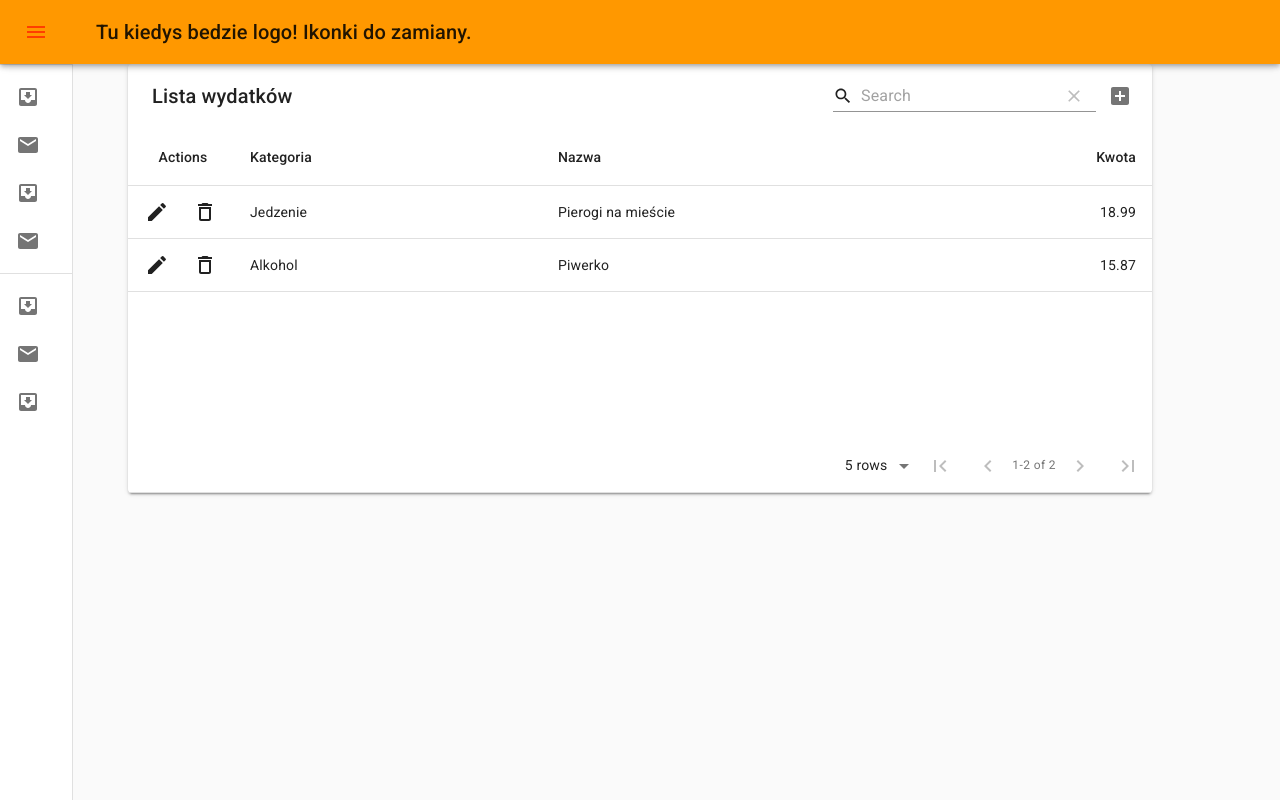
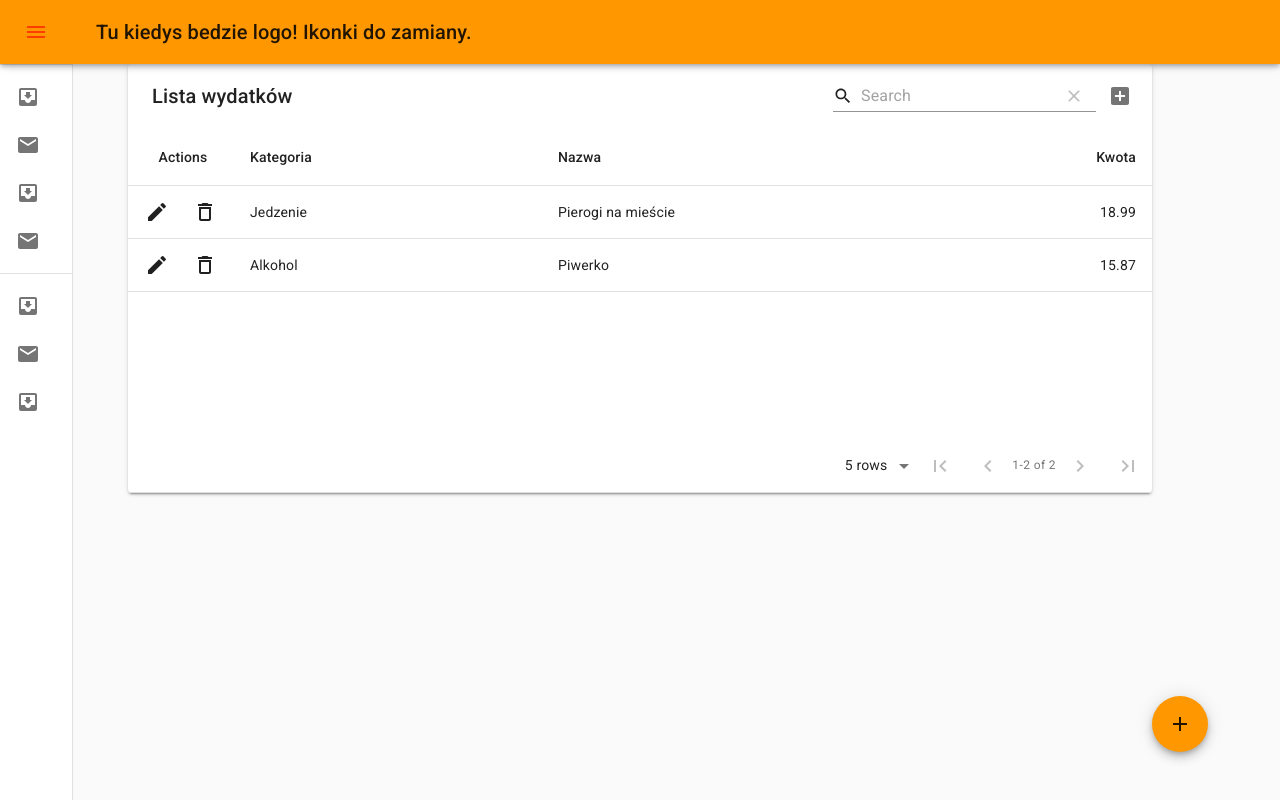
Before and after one commit to Shirahotsu/PROJEKT, a React (Create React App) app in the folder react-web/: page / in a window 1280 px wide. Built offline with nearby package versions, Linux system fonts and the light colour scheme.

Commit message:
added button / simple form dialog

```diff
--- /dev/null
+++ b/react-web/src/components/FormDialog/FormDialog.js
@@ -0,0 +1,81 @@
+import React from 'react';
+import Button from '@material-ui/core/Button';
+import TextField from '@material-ui/core/TextField';
+import Dialog from '@material-ui/core/Dialog';
+import DialogActions from '@material-ui/core/DialogActions';
+import DialogContent from '@material-ui/core/DialogContent';
+import DialogContentText from '@material-ui/core/DialogContentText';
+import DialogTitle from '@material-ui/core/DialogTitle';
+import { makeStyles } from '@material-ui/core/styles';
+import Fab from '@material-ui/core/Fab';
+import AddIcon from '@material-ui/icons/Add';
+
+const useStyles = makeStyles(theme => ({
+  root: {
+    '& > *': {
+      margin: theme.spacing(1),
+      position: 'relative'
+    }
+  },
+  addButton: {
+    position: 'absolute',
+    right: '5%',
+    bottom: '5%'
+  }
+}));
+
+export default function FormDialog(props) {
+  const classes = useStyles();
+  const [open, setOpen] = React.useState(props.isDialogOpen);
+
+  const handleClickOpen = () => {
+    setOpen(true);
+  };
+
+  const handleClose = () => {
+    setOpen(false);
+  };
+
+  return (
+    <div>
+      <div className={classes.root}>
+        <Fab
+          className={classes.addButton}
+          color="primary"
+          aria-label="add"
+          onClick={handleClickOpen}
+        >
+          <AddIcon />
+        </Fab>
+      </div>
+      <Dialog
+        open={open}
+        onClose={handleClose}
+        aria-labelledby="form-dialog-title"
+      >
+        <DialogTitle id="form-dialog-title">Dodaj wpis</DialogTitle>
+        <DialogContent>
+          <DialogContentText>
+            Wypełnij pola aby dodać nowy wpis
+          </DialogContentText>
+          <TextField
+            autoFocus
+            margin="dense"
+            id="name"
+            label="Email Address"
+            type="email"
+            fullWidth
+          />
+        </DialogContent>
+        <DialogActions>
+          <Button onClick={handleClose} color="primary">
+            Anuluj
+          </Button>
+          <Button onClick={handleClose} color="primary">
+            Dodaj
+          </Button>
+        </DialogActions>
+      </Dialog>
+    </div>
+  );
+}
--- a/react-web/src/hoc/Layout/Layout.js
+++ b/react-web/src/hoc/Layout/Layout.js
@@ -3,6 +3,7 @@ import 'typeface-roboto';
 import Aux from './../Auxiliary/Auxiliary';
 import MiniDrawer from '../../components/MiniDrawer/MiniDrawer';
 import Table from '../../components/Table/Table';
+import FormDialog from '../../components/FormDialog/FormDialog';
 
 class Layout extends Component {
   render() {
@@ -10,6 +11,7 @@ class Layout extends Component {
       <Aux>
         <MiniDrawer />
         <Table />
+        <FormDialog />
       </Aux>
     );
   }
```
